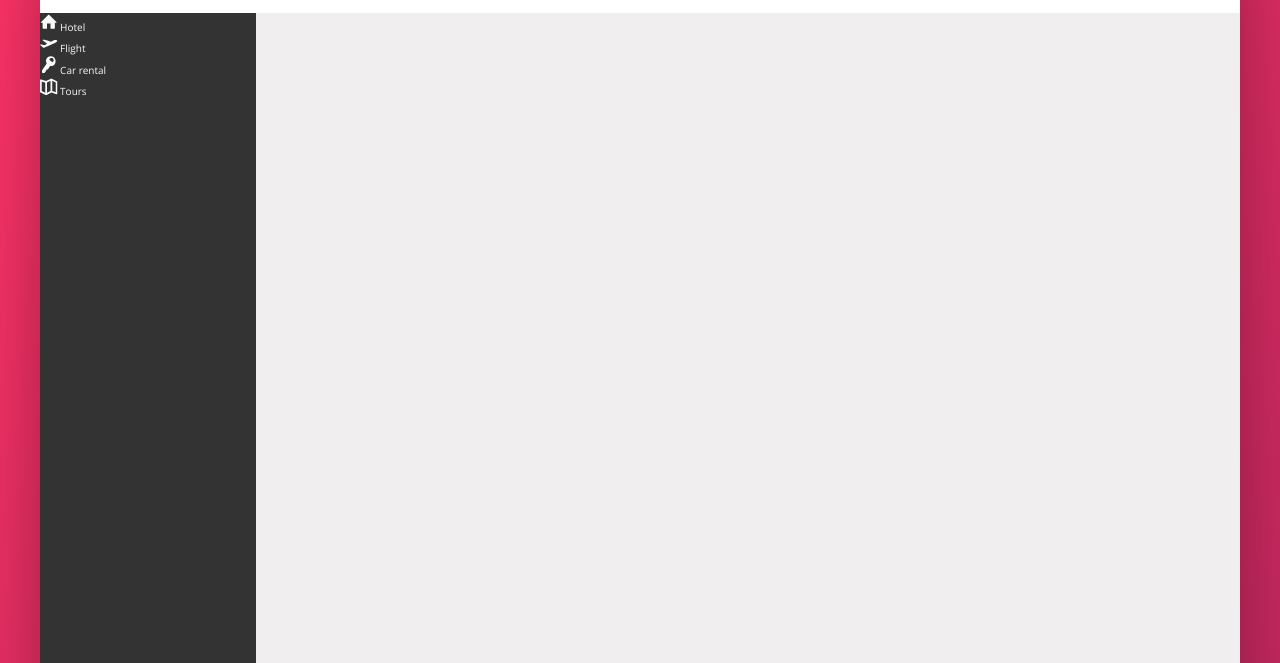
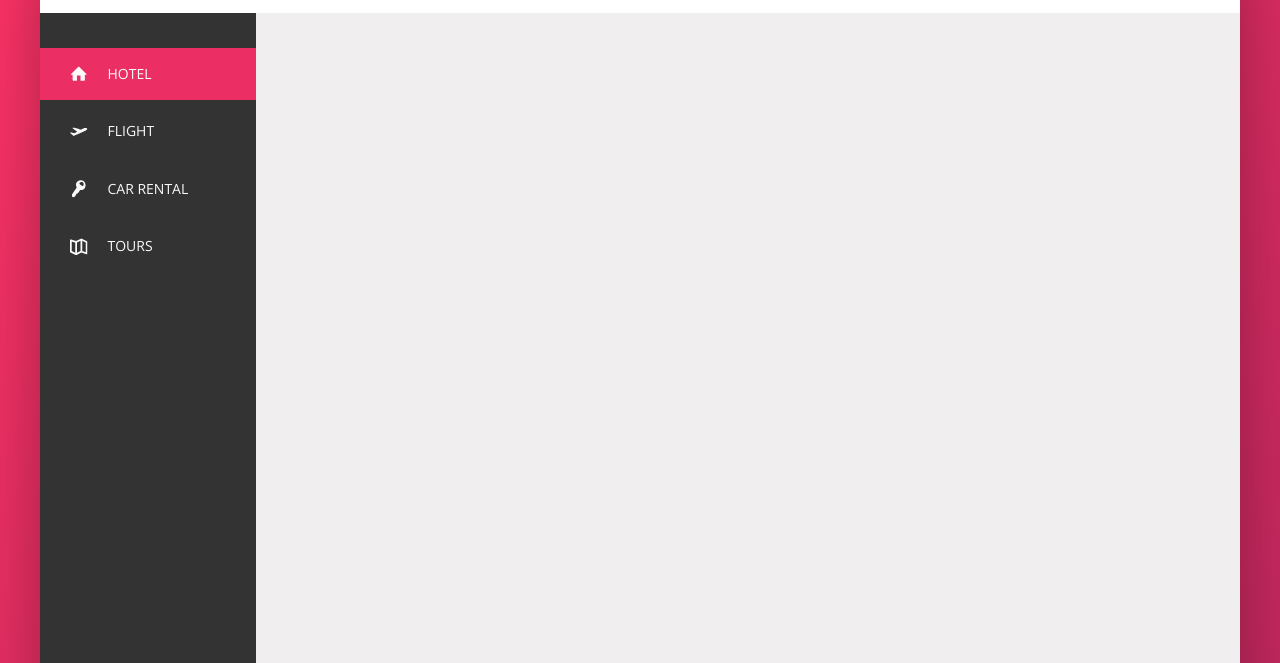
Before and after one commit to BarrySchutte/Trillo-Project, a website: page index.html in a window 1280 px wide. Shown: the part 137-800 px from the top of the page. Drawn offline with nearby package versions, Linux system fonts and the light colour scheme.

Commit message:
finished navigation sidebar

```diff
--- a/index.html
+++ b/index.html
@@ -47,7 +47,7 @@
         <div class="content">
             <nav class="sidebar">
                 <ul class="side-nav">
-                        <li class="side-nav__item">
+                    <li class="side-nav__item side-nav__item--active">
                         <a href="#" class="side-nav__link">
                             <svg class="side-nav__icon">
                                 <use xlink:href="/img/sprite.svg#icon-home"></use>
--- a/sass/components/_components.scss
+++ b/sass/components/_components.scss
@@ -118,19 +118,59 @@
 /////////////////////////////////////////
 // SIDE NAVIGATION
 .side-nav {
+    font-size: 1.4rem;
+    list-style: none;
+    margin-top: 3.5rem;
+
     &__item {
-        list-style-type: none;
+        position: relative;
+
+        &:not(last-child) {
+            margin-bottom: .5rem;
+        }
     }
 
-    &__link {
+    &__item::before {
+        content: "";
+        position: absolute;
+        top: 0;
+        left: 0;
+        height: 100%;
+        width: 3px;
+        background-color: var(--color-primary);
+        transform: scaleY(0);
+        transition: transform .2s, width .4s cubic-bezier(1, 0, 0, 1) .2s, background-color .1s;
+    }
+
+    &__item:hover::before,
+    &__item--active::before {
+        transform: scaleY(1);
+        width: 100%;
+    }
+
+    &__item:active::before {
+        background-color: var(--color-primary-light);
+    }
+
+    &__link:link,
+    &__link:visited {
+        color: var(--color-grey-light-1);
         text-decoration: none;
-        color: var(--color-grey-light-1);
+        text-transform: uppercase;
+        display: block;
+        padding: 1.5rem 3rem;
+        position: relative;
+        z-index: 10;
+
+        display: flex;
+        align-items: center;
     }
 
     &__icon {
         width: 1.75rem;
         height: 1.75rem;
-        fill: var(--color-grey-light-1);
+        margin-right: 2rem;
+        fill: currentColor;
     }
 }
 
```
Also changed, not shown: css/style.css. Lines whose indentation alone changed are shown as unchanged.
